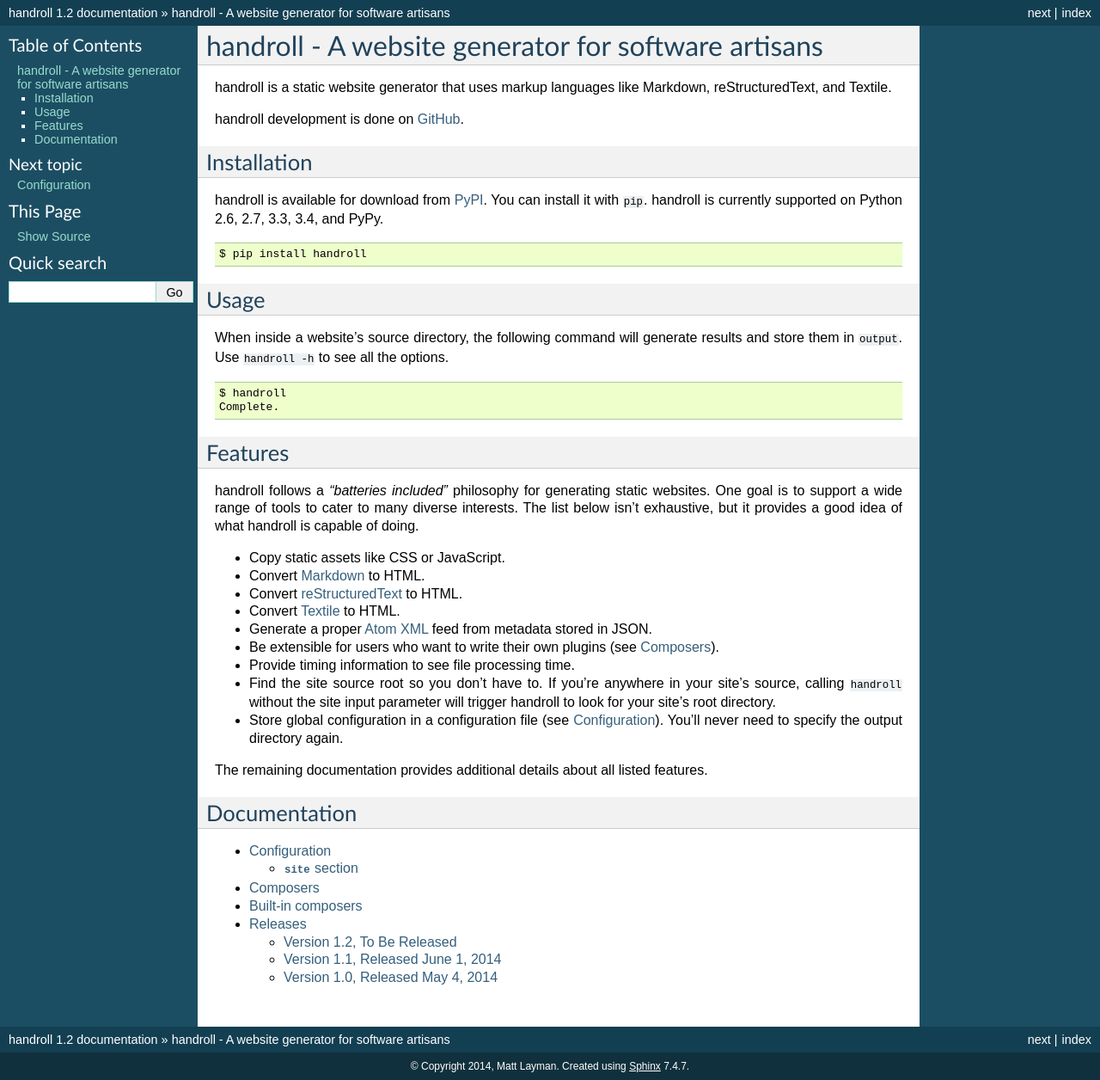
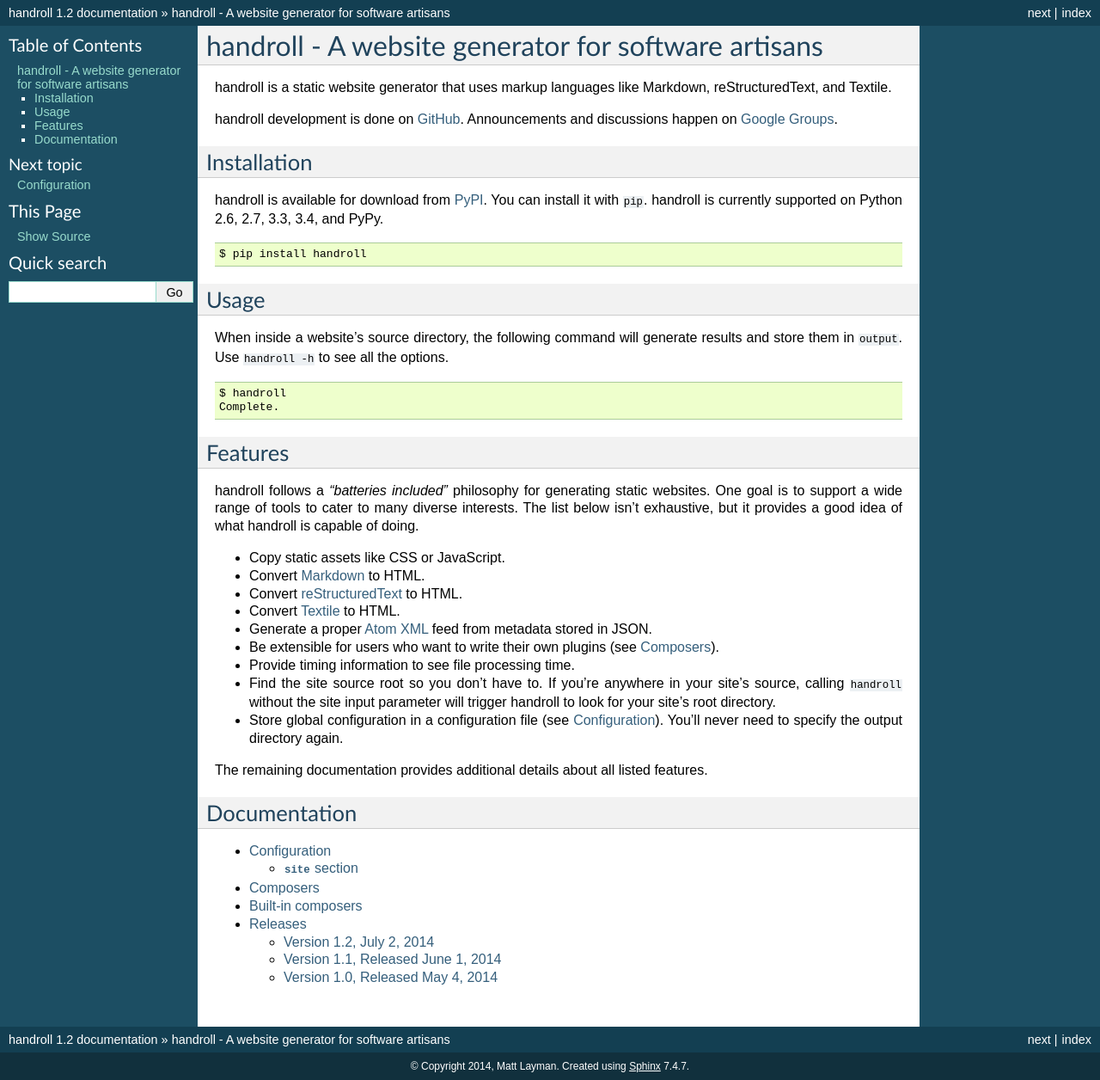
Before and after one commit to handroll/handroll, a Sphinx documentation site: the page built from docs/index.rst, in a window 1280 px wide. Shown: the whole page at 86% size. Built offline with Sphinx 7.4.7, drawn with Linux system fonts in a browser that asks for light colours.

Commit message:
Prepare for 1.2 release.

```diff
--- a/docs/index.rst
+++ b/docs/index.rst
@@ -5,7 +5,8 @@
 Markdown, reStructuredText, and Textile.
 
 handroll development is done on `GitHub
-<https://github.com/mblayman/handroll>`_.
+<https://github.com/mblayman/handroll>`_. Announcements and discussions happen
+on `Google Groups <https://groups.google.com/forum/#!forum/handroll>`_.
 
 Installation
 ------------
--- a/docs/releases.rst
+++ b/docs/releases.rst
@@ -1,8 +1,8 @@
 Releases
 ========
 
-Version 1.2, To Be Released
----------------------------
+Version 1.2, July 2, 2014
+-------------------------
 
 * Add a basic configuration file to specify the output directory.
 * A search for the site root is done when no site path is provided.
--- a/setup.py
+++ b/setup.py
@@ -1,7 +1,8 @@
 # Copyright (c) 2014, Matt Layman
 '''
 handroll development is done on `GitHub
-<https://github.com/mblayman/handroll>`_.
+<https://github.com/mblayman/handroll>`_. Announcements and discussions happen
+on `Google Groups <https://groups.google.com/forum/#!forum/handroll>`_.
 
 handroll is a static website generator that uses markup languages like
 Markdown, ReStructuredText, and Textile.
```
